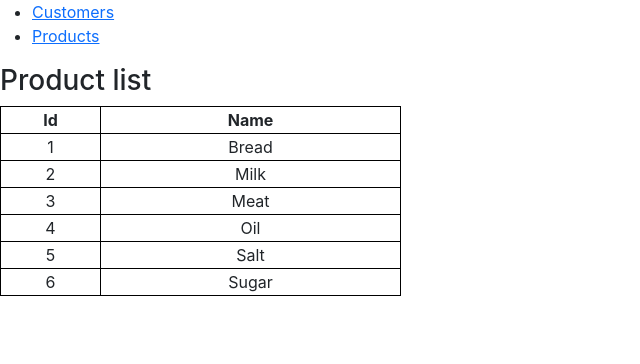
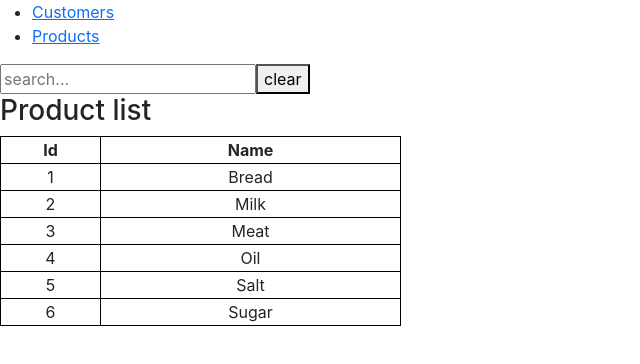
Before and after one commit to conkicdejan/store-app, a React (Create React App) app: page /products in a window 1280 px wide. Shown: the top 364 px of the page, without its empty margins (0-640 px from the left). Built offline with nearby package versions, Linux system fonts and the light colour scheme.

Commit message:
Zadatak 6

```diff
--- a/src/pages/AppProducts.jsx
+++ b/src/pages/AppProducts.jsx
@@ -1,15 +1,30 @@
 import React, { useState } from "react";
 import Product from "../components/ProductsTable";
 import ProductService from "../services/ProductService";
-import ProductsTable from './../components/ProductsTable';
+import ProductsTable from "./../components/ProductsTable";
 
 export default function AppProducts() {
   const [products, setProducts] = useState(ProductService.getAll());
+  const [search, setSearch] = useState("");
+
+  const productsList = () =>
+    products.filter((product) => product.name.toLowerCase().includes(search));
 
   return (
     <div>
-      <h3>Product list</h3>
-      <ProductsTable products={products} />
+      <div>
+        <input
+          type="text"
+          value={search}
+          onChange={(e) => setSearch(e.target.value)}
+          placeholder="search..."
+        />
+        <button onClick={() => setSearch('')}>clear</button>
+      </div>
+      <div>
+        <h3>Product list</h3>
+        <ProductsTable products={productsList()} />
+      </div>
     </div>
   );
 }
```
